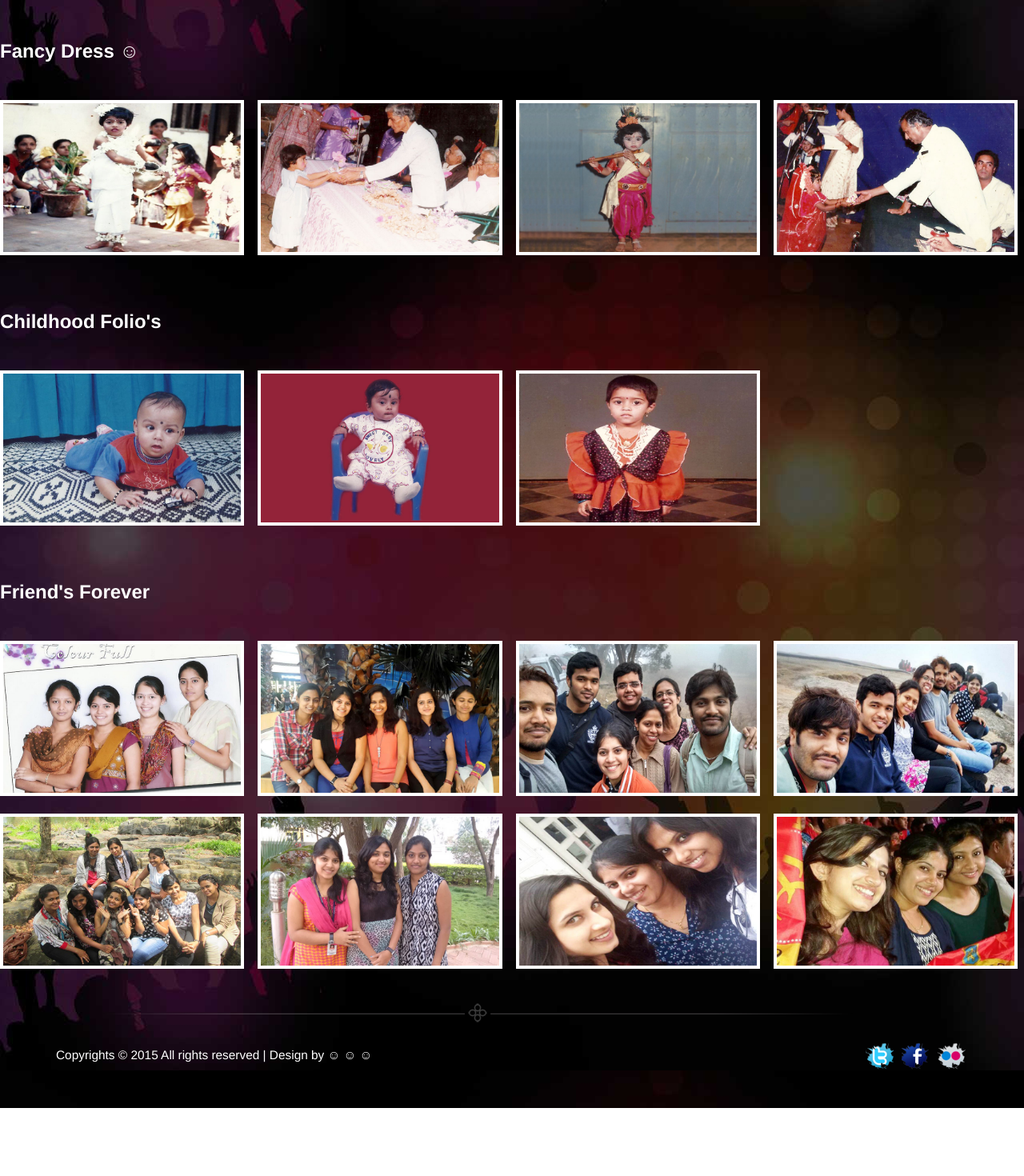
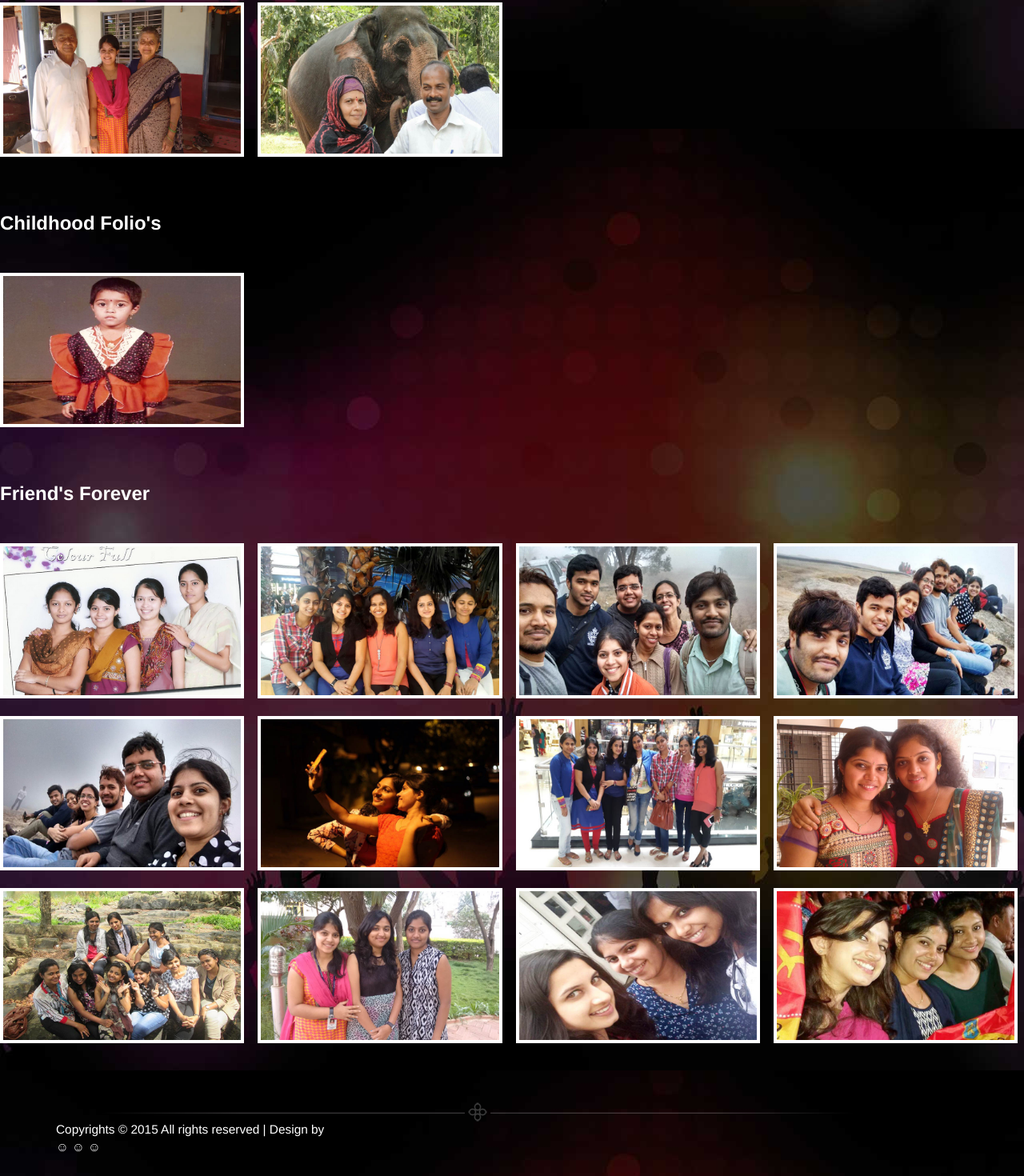
Before and after one commit to kishorebt/Ramya-Bday, a plain HTML site: page blog.html in a window 1280 px wide. Shown: the part 1187-2657 px from the top of the page at 80% size. Before the commit the page ends 2572 px from the top, so only its background shows below. Drawn offline with nearby package versions, Linux system fonts and the light colour scheme; files whose address does not match are found by name; a web font is replaced by a local one.

Commit message:
Ramya Birthday
Ramya Birthday

```diff
--- a/blog.html
+++ b/blog.html
@@ -104,30 +104,28 @@ License URL: www.facebook.com/kishorebt
 				<a class="fancybox" href="images/personal/family/faa3.jpg" data-fancybox-group="gallery" title="Family"> <img src="images/personal/family/faa3.jpg" class="img-style row6" alt=""><span> </span></a>
 
 
+
+
+
 				 <div class="clearfix"></div>
                 <a class="fancybox" href="images/personal/family/fa5.jpg" data-fancybox-group="gallery" title="Family"> <img src="images/personal/family/fa5.jpg" class="img-style row6" alt=""><span> </span></a>
                 <a class="fancybox" href="images/personal/family/fa2.jpg" data-fancybox-group="gallery" title="Family"> <img src="images/personal/family/fa2.jpg" class="img-style row6" alt=""><span> </span></a>
                 <a class="fancybox" href="images/personal/family/fa3.jpg" data-fancybox-group="gallery" title="Family"> <img src="images/personal/family/fa3.jpg" class="img-style row6" alt=""><span> </span></a>
                 <a class="fancybox" href="images/personal/family/fa4.jpg" data-fancybox-group="gallery" title="Family"> <img src="images/personal/family/fa4.jpg" class="img-style row6" alt=""><span> </span></a>
 
+
+                 <div class="event-pics">
+               <a class="fancybox" href="images/personal/fam1.JPG" data-fancybox-group="gallery" title="Family"> <img src="images/personal/fam1.JPG" class="img-style row6" alt=""><span> </span></a>
+				<a class="fancybox" href="images/personal/fam2.JPG" data-fancybox-group="gallery" title="Family"> <img src="images/personal/fam2.JPG" class="img-style row6" alt=""><span> </span></a>
+
+
 			  <div class="clearfix"></div>
 			</div>
 
 
-
-
-			<h3>Fancy Dress ☺ </h3>
-			<div class="event-pics">
-				<a class="fancybox" href="images/personal/fancy dress/FA1.jpg" data-fancybox-group="gallery" title="Fancy Dress ☺"><img src="images/personal/fancy dress/FA1.jpg" class="img-style row6" alt=""><span> </span></a>
-				<a class="fancybox" href="images/personal/fancy dress/FA2.jpg" data-fancybox-group="gallery" title=" Fancy Dress ☺  "><img src="images/personal/fancy dress/FA2.jpg" class="img-style row6" alt=""><span> </span></a>
-				<a class="fancybox" href="images/personal/fancy dress/FA3.jpg"/8.jpg" data-fancybox-group="gallery" title="Fancy Dress ☺"><img src="images/personal/fancy dress/FA3.jpg" class="img-style row6" alt=""><span> </span></a>
-                <a class="fancybox" href="images/personal/fancy dress/FA4.jpg" data-fancybox-group="gallery" title="Lorem ipsum dolor sit amet"><img src="images/personal/fancy dress/FA4.jpg" class="img-style row6" alt=""><span> </span></a>
-				 <div class="clearfix"></div>
-			</div>
 			<h3> Childhood Folio's</h3>
 			<div class="event-pics">
-				<a class="fancybox" href="images/personal/portfolio/PF1.jpg" data-fancybox-group="gallery" title="Portfolio"><img src="images/personal/portfolio/PF1.jpg" class="img-style row6" alt=""><span> </span></a>
-				<a class="fancybox" href="images/personal/portfolio/PF2.jpg" data-fancybox-group="gallery" title=" Portfolio  "><img src="images/personal/portfolio/PF2.jpg" class="img-style row6" alt=""><span> </span></a>
+
 				<a class="fancybox" href="images/personal/portfolio/PF3.jpg"/8.jpg" data-fancybox-group="gallery" title="Portfolio"><img src="images/personal/portfolio/PF3.jpg" class="img-style row6" alt=""><span> </span></a>
 
 				 <div class="clearfix"></div>
@@ -145,15 +143,19 @@ License URL: www.facebook.com/kishorebt
 			 <a class="fancybox" href="images/personal/frnds/f3.jpg" data-fancybox-group="gallery" title="Friend's Forever"><img src="images/personal/frnds/f3.jpg" class="img-style row6" alt=""><span> </span></a>
             <a class="fancybox" href="images/personal/frnds/f4.jpg" data-fancybox-group="gallery" title="Friend's Forever"><img src="images/personal/frnds/f4.jpg" class="img-style row6" alt=""><span> </span></a>
 
+            <div class="event-pics">
+				  <a class="fancybox" href="images/personal/ff1.jpg" data-fancybox-group="gallery" title="Friend's Forever"><img src="images/personal/ff1.jpg" class="img-style row6" alt=""><span> </span></a>
+            <a class="fancybox" href="images/personal/ff2.jpg" data-fancybox-group="gallery" title="Friend's Forever"><img src="images/personal/ff2.jpg" class="img-style row6" alt=""><span> </span></a>
+             <a class="fancybox" href="images/personal/ff3.jpg" data-fancybox-group="gallery" title="Friend's Forever"><img src="images/personal/ff3.jpg" class="img-style row6" alt=""><span> </span></a>
+            <a class="fancybox" href="images/personal/ff4.jpg" data-fancybox-group="gallery" title="Friend's Forever"><img src="images/personal/ff4.jpg" class="img-style row6" alt=""><span> </span></a>
 
              <div class="clearfix"></div>
           <a class="fancybox" href="images/personal/frnds/f1.JPG" data-fancybox-group="gallery" title="Friend's Forever"><img src="images/personal/frnds/f1.JPG" class="img-style row6" alt=""><span> </span></a>
             <a class="fancybox" href="images/personal/frnds/f2.jpg" data-fancybox-group="gallery" title="Friend's Forever"><img src="images/personal/frnds/f2.jpg" class="img-style row6" alt=""><span> </span></a>
              <a class="fancybox" href="images/personal/frnds/fr2.jpg" data-fancybox-group="gallery" title="Friend's Forever"><img src="images/personal/frnds/fr2.jpg" class="img-style row6" alt=""><span> </span></a>
             <a class="fancybox" href="images/personal/frnds/fr3.jpg" data-fancybox-group="gallery" title="Friend's Forever"><img src="images/personal/frnds/fr3.jpg" class="img-style row6" alt=""><span> </span></a>
+            				 <div class="clearfix"></div>
 
-
-				 <div class="clearfix"></div>
 			</div>
 		 <div class="footer">
 			 <div class="container">
@@ -164,9 +166,9 @@ License URL: www.facebook.com/kishorebt
 			 <p>Copyrights ©  2015  All rights reserved  | Design by <a href="#"> ☺ ☺ ☺  </a></p>
 		 </div>
 		 <div class="social-icons">
-			  <a href="#"><i class="twitter"></i></a>
+			 <!-- <a href="#"><i class="twitter"></i></a>
 			  <a href="http://facebook.com/ramya.tr.7"><i class="facebook"></i></a>
-			 <a href="#"><i class="flicker"></i></a>
+			 <a href="#"><i class="flicker"></i></a>	-->
 		<!--	 <a href="#"><i class="wifi"></i></a>-->
 		 </div>
 		 <div class="clearfix"></div>
```
Also changed, not shown: assets/css/main.css (+6 -3 lines), contact.html (+2 -2 lines), event.html (+2 -2 lines), images/personal/fam1.jpg (added), images/personal/fam2.jpg (added), images/personal/ff1.jpg (added), images/personal/ff2.jpg (added), images/personal/ff3.jpg (added), images/personal/ff4.jpg (added).
